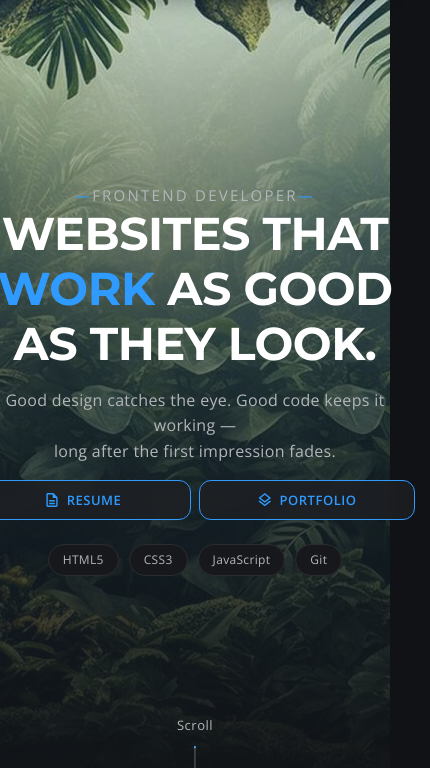
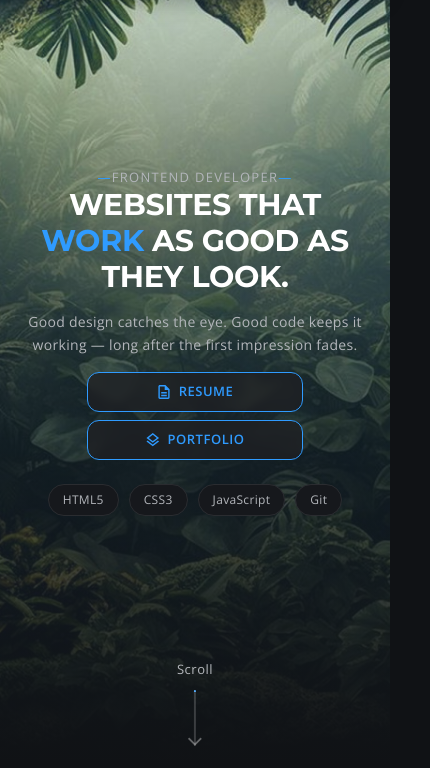
Before and after one commit to Danieltykhonov/tihan-studio, a plain HTML site: page index.html in a window 390 px wide. Shown: the part 76-844 px from the top of the page, 430 px wide, since content can reach past the window. Drawn offline with nearby package versions, Linux system fonts and the light colour scheme.

Commit message:
Fix hero section layout on small screens

```diff
--- a/css/hero.css
+++ b/css/hero.css
@@ -6,7 +6,7 @@
   height: 900px;
   background-image:
     linear-gradient(rgb(74 164 247 / 21%), rgb(16 18 21)),
-    url("../img/hero-img@1x.jpg"), url("");
+    url("../img/hero-img@1x.jpg");
   background-size: cover;
   background-position: center;
 }
@@ -22,6 +22,7 @@
 .hero-container {
   display: flex;
   justify-content: center;
+  width: 100%;
 }
 
 .hero-main {
@@ -30,6 +31,8 @@
   align-items: center;
   text-align: center;
   max-width: 700px;
+  width: 100%;
+  min-width: 0;
 }
 
 .hero-badge {
@@ -60,6 +63,7 @@
   letter-spacing: -0.01em;
   color: var(--color-text-primary);
   text-transform: uppercase;
+  overflow-wrap: break-word;
 }
 
 .hero-titel-span {
@@ -73,6 +77,7 @@
   text-transform: uppercase;
   color: var(--color-text-secondary);
 }
+
 .hero-subtitel-line {
   color: var(--color-accent);
 }
@@ -82,14 +87,7 @@
   font-size: 16px;
   line-height: 1.6;
   color: var(--color-text-secondary);
-}
-
-.btn {
-  display: flex;
-  align-items: center;
-  justify-content: center;
-  flex-direction: row;
-  gap: 8px;
+  overflow-wrap: break-word;
 }
 
 .btn {
@@ -187,7 +185,6 @@
   margin-bottom: 12px;
 }
 
-/* Довга лінія */
 .scroll-down-line {
   position: relative;
   width: 2px;
@@ -197,7 +194,6 @@
   background-color: rgba(255, 255, 255, 0.18);
 }
 
-/* Синій промінь, що біжить по лінії */
 .scroll-down-line::after {
   content: "";
   position: absolute;
@@ -214,7 +210,6 @@
   animation: scroll-flow 2.2s ease-in infinite;
 }
 
-/* Вістря стрілки: V, що спалахує, коли промінь доходить донизу */
 .scroll-down-head {
   width: 10px;
   height: 10px;
@@ -266,6 +261,12 @@
 }
 
 @media (max-width: 767px) {
+  .hero {
+    height: auto;
+    min-height: 100svh;
+    padding-block: 100px 120px;
+  }
+
   .scroll-down {
     bottom: 16px;
   }
@@ -286,7 +287,37 @@
   }
 }
 
-/* Для тих, хто вимкнув анімації в системі: статична стрілка з синім акцентом */
+@media (max-width: 479px) {
+  .btn {
+    flex-direction: column;
+    width: 100%;
+  }
+
+  .hero-btn,
+  .hero-btn-ghost {
+    width: 100%;
+    max-width: 216px;
+    min-width: 0;
+  }
+
+  .hero-titel {
+    font-size: 30px;
+  }
+
+  .hero-subtitel {
+    font-size: 13px;
+    letter-spacing: 0.1em;
+  }
+
+  .hero-text {
+    font-size: 14px;
+  }
+
+  .hero-text br {
+    display: none;
+  }
+}
+
 @media (prefers-reduced-motion: reduce) {
   .scroll-down-line::after {
     animation: none;
```
